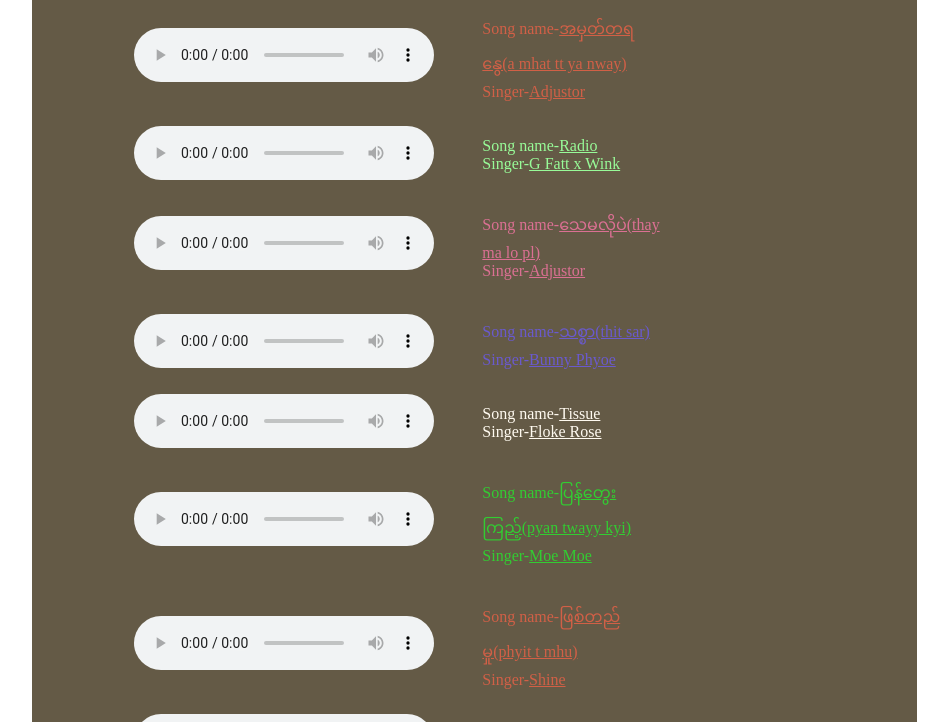
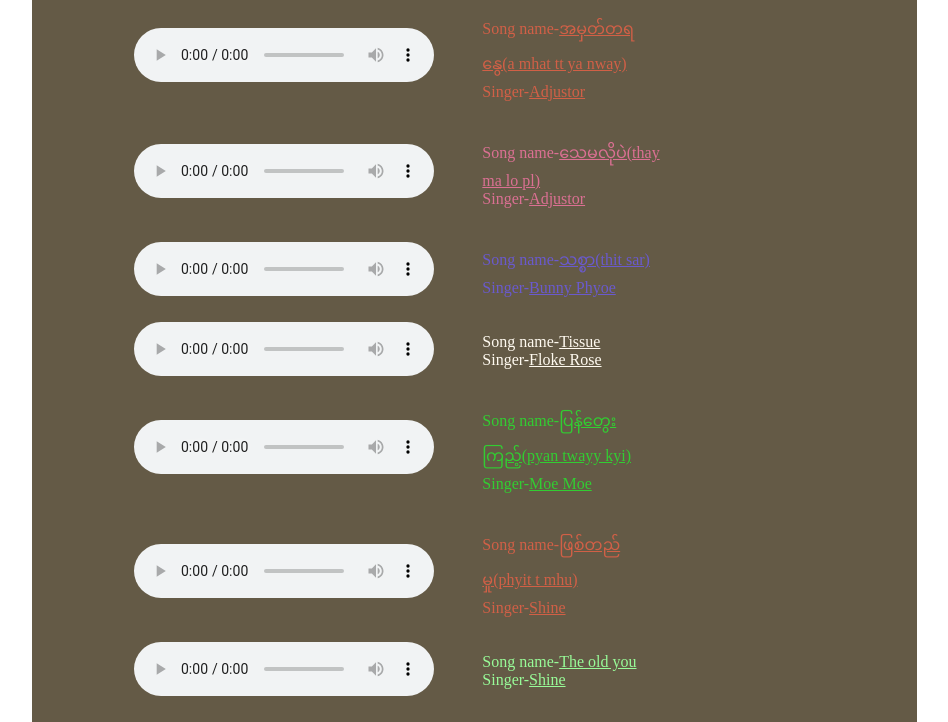
Before and after one commit to EaintChue2006/mini-project, a plain HTML site: page Myanmar Songs.html in a window 1280 px wide. Shown: the part 4180-4902 px from the top of the page, without its empty margins (176-1124 px from the left). Drawn offline with Linux system fonts and the light colour scheme.

Commit message:
Update Myanmar Songs.html

```diff
--- a/Myanmar Songs.html
+++ b/Myanmar Songs.html
@@ -442,20 +442,6 @@
 <tr>
 <td style="padding-left: 100px;">
 		<audio controls>
-			<source src="radio.mp3" type="audio/mp3">
-		</audio>
-	</td>
-	<td style="padding-right: 250px; color: palegreen;">
-		<p>
-			Song name-<u>Radio</u><br>
-			Singer-<u>G Fatt x Wink</u>
-		</p>
-	</td>
-</tr>
-
-<tr>
-<td style="padding-left: 100px;">
-		<audio controls>
 			<source src="thy ma lo pl.mp3" type="audio/mp3">
 		</audio>
 	</td>
@@ -656,7 +642,6 @@
 			<li>၀မ်းနည်းတတ်တဲ့ချစ်သူ(wan nel tt dk chit thu)</li>
 			<li>K</li>
 			<li>အမှတ်တရနွေ(a mhat tt ya nway)</li>
-			<li>Radio</li>
 			<li>သေမလိုပဲ(thay ma lo pl)</li>
 			<li>သစ္စာ(thit sar)</li>
 			<li>Tissue</li>
```
